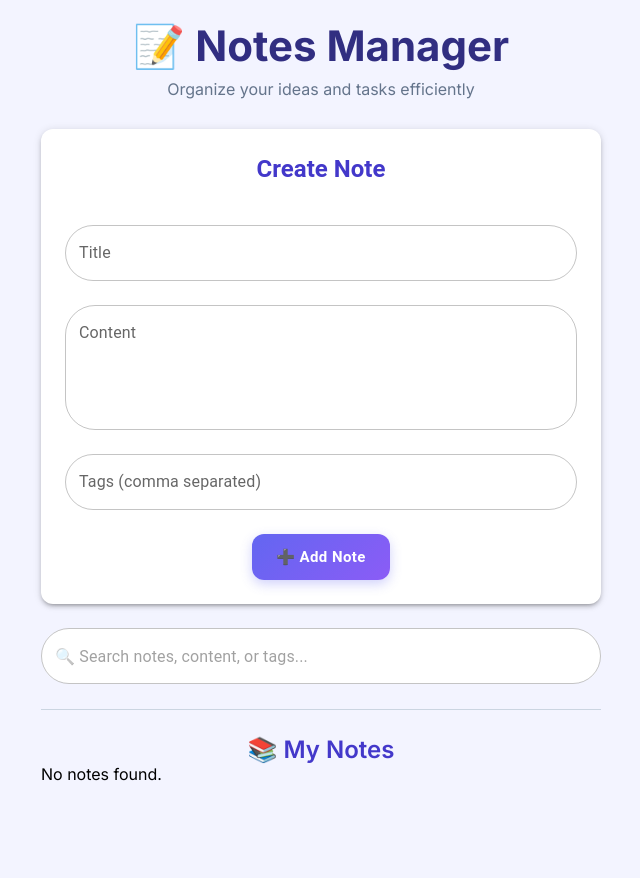
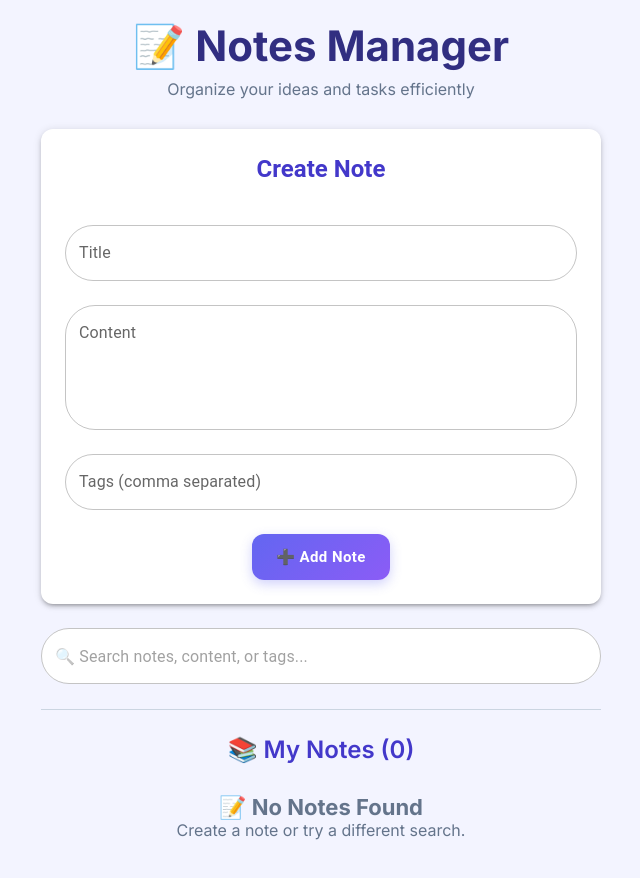
Before and after one commit to Manohari-JV/notes-management-app, a React (Vite) app: page / in a window 1280 px wide. Shown: the top 878 px of the page, without its empty margins (319-959 px from the left). Before the commit the page ends 804 px from the top, so only its background shows below. Built offline with nearby package versions, Linux system fonts and the light colour scheme.

Commit message:
Add note pinning and note count features

```diff
--- a/src/App.css
+++ b/src/App.css
@@ -24,6 +24,7 @@ h1 {
 }
 
 h2 {
+  text-align: center;
   font-size: 24px;
   font-weight: 600;
   color: #4338ca;
@@ -143,3 +144,13 @@ hr {
     padding: 18px;
   }
 }
+
+.pin-btn {
+  background: #a855f7;
+  color: white;
+  padding: 8px 14px;
+  border: none;
+  border-radius: 8px;
+  cursor: pointer;
+  margin-right: 8px;
+}
--- a/src/App.tsx
+++ b/src/App.tsx
@@ -46,6 +46,7 @@ function App() {
   content,
   tags,
   createdAt: new Date().toLocaleString(),
+  pinned: false,
 };
 
   const updatedNotes = [...notes, newNote];
@@ -62,8 +63,18 @@ function App() {
     setNotes(updatedNotes);
     saveNotes(updatedNotes);
   };
+const togglePin = (id: string) => {
+  const updatedNotes = notes.map((note) =>
+    note.id === id
+      ? { ...note, pinned: !note.pinned }
+      : note
+  );
 
-  const filteredNotes = notes.filter((note) => {
+  setNotes(updatedNotes);
+  saveNotes(updatedNotes);
+};
+  const filteredNotes = notes
+  .filter((note) => {
     const search = searchTag.toLowerCase();
 
     return (
@@ -73,7 +84,11 @@ function App() {
         tag.toLowerCase().includes(search)
       )
     );
-});
+  })
+  .sort(
+    (a, b) =>
+      Number(b.pinned) - Number(a.pinned)
+  );
 
   return (
     <div
@@ -100,18 +115,43 @@ function App() {
       <hr />
 
       <div style={{ textAlign: "center" }}>
-  <h2>📚 My Notes</h2>
+  <h2>
+    📚 My Notes ({filteredNotes.length})
+  </h2>
 </div>
 
       {filteredNotes.length === 0 ? (
-        <p>No notes found.</p>
+        <div
+  style={{
+    textAlign: "center",
+    padding: "30px",
+    color: "#64748b",
+  }}
+>
+  <h3>📝 No Notes Found</h3>
+  <p>
+    Create a note or try a different search.
+  </p>
+</div>
       ) : (
         filteredNotes.map((note) => (
           <div key={note.id} className="note-card">
+  {note.pinned && (
+    <div
+      style={{
+        color: "#7c3aed",
+        fontWeight: "bold",
+        marginBottom: "8px",
+      }}
+    >
+      📌 Pinned
+    </div>
+  )}
+
   <h3>{note.title}</h3>
 
   <small>
-  Created: {note.createdAt || "NO DATE FOUND"}
+    Created: {note.createdAt}
   </small>
 
   <p className="note-content">
@@ -126,10 +166,15 @@ function App() {
     ))}
   </div>
 
-            <br />
-            <br />
-
   <div className="button-group">
+   <button
+  className="pin-btn"
+  onClick={() => togglePin(note.id)}
+>
+  {note.pinned
+    ? "📌 Unpin"
+    : "📌 Pin"}
+</button>
     <button
       className="edit-btn"
       onClick={() => setEditingNote(note)}
--- a/src/types/Note.ts
+++ b/src/types/Note.ts
@@ -4,4 +4,5 @@ export interface Note {
   content: string;
   tags: string[];
   createdAt: string;
+  pinned?: boolean;
 }
```
Lines whose indentation alone changed are shown as unchanged.
